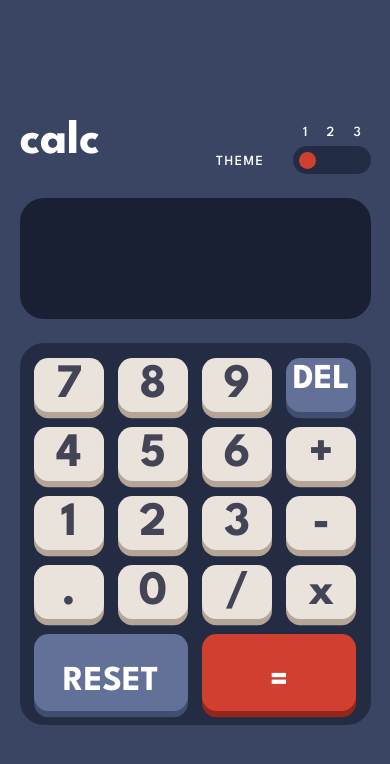
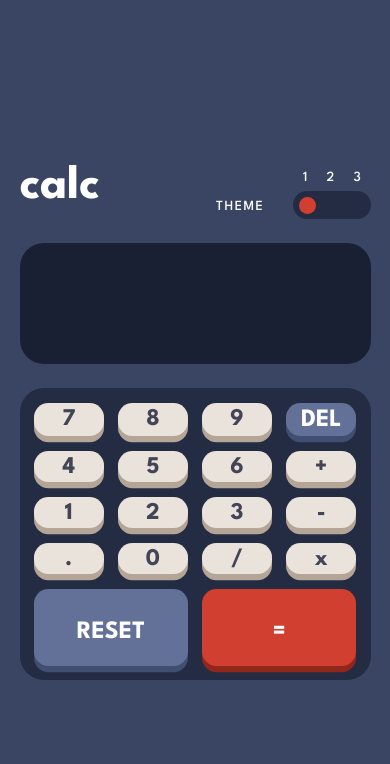
Before and after one commit to RomaZinkevich/Calculator-App, a plain HTML site: page index.html in a window 390 px wide. Drawn offline with Linux system fonts and the light colour scheme.

Commit message:
added style to pressed button

```diff
--- a/style.css
+++ b/style.css
@@ -111,6 +111,11 @@ h2 {
     width: 100%;
     border-radius: 0.5rem;
     height: 100%;
+}
+
+.btn:active, .btn.operator:active{
+    filter: brightness(140%);
+    transition: background-color 0.1s;
 }
 
 .btn.number, .btn.operator {
@@ -236,6 +241,13 @@ h2 {
     .btn{
         padding: 0.1rem 0;
     }
+
+    .btn.function {
+        font-size: 25px;
+    }
+
+    .btn {font-size: 24px;}
+
 }
 
 @media(max-width:300px){
```
